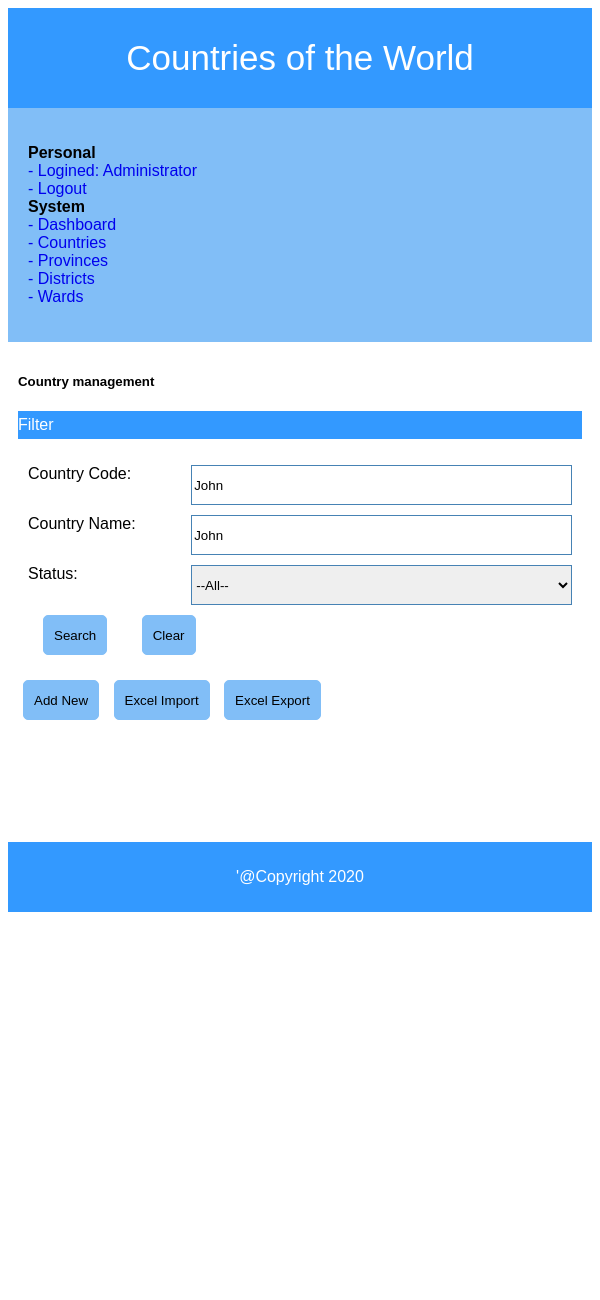
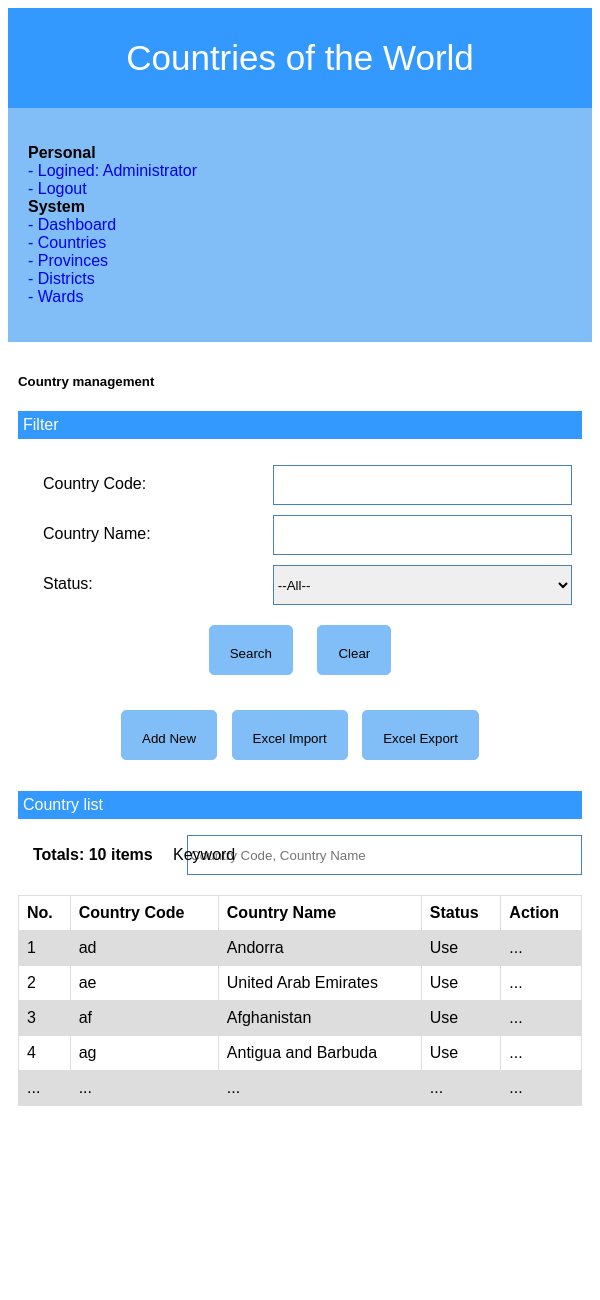
Before and after one commit to hoanthe/Test, a plain HTML site: page h_the_HTml_CSS_Day1_2020_06_20/countries.html in a window 600 px wide. Shown: the top 1300 px of the page. Before the commit the page ends 920 px from the top, so only its background shows below. Drawn offline with Linux system fonts and the light colour scheme.

Commit message:
Update 15/6

```diff
--- /dev/null
+++ b/h_the_HTml_CSS_Day1_2020_06_20/all-ie-only.css
@@ -0,0 +1,30 @@
+.grid-container {
+    display: -ms-grid;
+    -ms-grid-columns: 1fr 1fr;
+    -ms-grid-rows: 1fr 1fr;
+    padding: 10px;
+    align-items: center;
+}
+.form-code , .form-name , .form-select {
+    position: relative;
+  }
+
+.form-code {
+    -ms-grid-column: 1;
+    -ms-grid-row: 1;
+}
+
+.form-name {
+    -ms-grid-column: 2;
+    -ms-grid-row: 1;
+}
+
+.form-select{
+    -ms-grid-row: 2;
+    -ms-grid-column: 1;
+}
+
+.form-button{
+    -ms-grid-column: 2;
+    -ms-grid-row: 2;
+}
--- a/h_the_HTml_CSS_Day1_2020_06_20/countries.html
+++ b/h_the_HTml_CSS_Day1_2020_06_20/countries.html
@@ -4,6 +4,9 @@
 <head>
     <title>Page Title</title>
     <link rel="stylesheet" href="style.css">
+    <!--[if IE10]>
+	<link rel="stylesheet" type="text/css" href="all-ie-only.css" />
+<![endif]-->
 </head>
 
 <body>
@@ -32,15 +35,15 @@
             <div class="country">
                 <p>Filter</p>
                 <div class="grid-container">
-                    <form>
+                    <form class="form-code">
                         <label for="fname">Country Code:</label>
-                        <input type="text" id="fname" name="fname" value="John">
+                        <input type="text" id="fname" name="fname">
                     </form>
-                    <form>
+                    <form class="form-name">
                         <label for="fname">Country Name:</label>
-                        <input type="text" id="fname" name="fname" value="John">
+                        <input type="text" id="fname" name="fname">
                     </form>
-                    <form>
+                    <form class="form-select">
                         <label for="cars">Status:</label>
                         <select id="cars" name="cars">
                             <option value="volvo">--All--</option>
@@ -50,7 +53,7 @@
                             <option value="audi">Audi</option>
                         </select>
                     </form>
-                    <form>
+                    <form class="form-button">
                         <input class="button" type="button" value='Search'></input>
                         <input class="button" type="button" value='Clear'></input>
                     </form>
@@ -60,6 +63,62 @@
                     <input class="button" type="button" value='Excel Import'></input>
                     <input class="button" type="button" value='Excel Export'></input>
                 </div>
+            </div>
+
+            <div>
+                <div class="country-table">
+                    <p>Country list</p>
+                    <strong>Totals: <param>10 items</param></strong>
+                    <span>Keyword</span>
+                    <input type="text" placeholder="Country Code, Country Name"></input>
+                </div>
+                <div>
+                    <table>
+                        <tr>
+                          <th>No.</th>
+                          <th>Country Code</th>
+                          <th>Country Name</th>
+                          <th>Status</th>
+                          <th>Action</th>
+                        </tr>
+                        <tr>
+                          <td>1</td>
+                          <td>ad</td>
+                          <td>Andorra</td>
+                          <td>Use</td>
+                          <td>...</td>
+                        </tr>
+                        <tr>
+                          <td>2</td>
+                          <td>ae</td>
+                          <td>United Arab Emirates</td>
+                          <td>Use</td>
+                          <td>...</td>
+                        </tr>
+                        <tr>
+                          <td>3</td>
+                          <td>af</td>
+                          <td>Afghanistan</td>
+                          <td>Use</td>
+                          <td>...</td>
+                        </tr>
+                        <tr>
+                          <td>4</td>
+                          <td>ag</td>
+                          <td>Antigua and Barbuda</td>
+                          <td>Use</td>
+                          <td>...</td>
+                        </tr>
+                        <tr>
+                          <td>...</td>
+                          <td>...</td>
+                          <td>...</td>
+                          <td>...</td>
+                          <td>...</td>
+                        </tr>
+                      </table>
+                </div>
+
             </div>
 
         </div>
--- a/h_the_HTml_CSS_Day1_2020_06_20/style.css
+++ b/h_the_HTml_CSS_Day1_2020_06_20/style.css
@@ -19,7 +19,7 @@
   nav {
     float: left;
     width: 20%;
-    height: 300px; /* only for demonstration, should be removed */
+    height: 800px; /* only for demonstration, should be removed */
     background: #81BEF7;
     padding: 20px;
   }
@@ -39,14 +39,14 @@
     padding: 10px;
     width: 80%;
     background-color: white;
-    height: 300px; /* only for demonstration, should be removed */
+    height: 800px; /* only for demonstration, should be removed */
   }
 
   .button {
       background-color: #81BEF7;
       border: solid 1px #81BEF7;
       border-radius: 5px;
-      height: 40px;
+      height: 60px;
       margin: auto 15px;
       padding: 0 10px 0px 10px;
   }
@@ -85,11 +85,47 @@
   }
 
   .country p {
+    background-color: #3399ff;
+    color: white;
+    padding-top: 5px;
+    padding-bottom: 5px;
+    padding-left: 5px;
+  }
+
+  .country-table p {
       background-color: #3399ff;
       color: white;
       padding-top: 5px;
       padding-bottom: 5px;
+      padding-left: 5px;
   }
+
+  .country-table span {
+    position: absolute;
+    padding-left: 35px;
+    top: 55px;
+    left: 120px;
+  }
+
+  .country-table strong {
+    position: absolute;
+    top: 55px;
+    left: 15px;
+  }
+
+  .country-table input {
+    width: 70%;
+    float: right;
+    border: steelblue solid 1.5px;
+    height: 40px;
+    margin-bottom: 20px;
+  }
+
+  .country-table {
+    margin-bottom: 20px;
+    position: relative;
+  }
+
 
   .country-button .button {
     margin: 15px 5px;
@@ -98,14 +134,38 @@
   #fname, #cars{
     height: 40px;
     border: steelblue solid 1.5px;
-    width: 70%;
+    width: 65%;
     float: right;
   }
 
+  .form-code , .form-name , .form-select {
+    position: relative;
+  }
+
   label {
-      text-align: center;
-      justify-content: center;
-      justify-items: center;
+    position: absolute;
+    top: 10px;
+    left: 15px;
+  }
+
+  .form-button {
+    justify-self: center;
+  }
+
+  table {
+    font-family: arial, sans-serif;
+    border-collapse: collapse;
+    width: 100%;
+  }
+
+  td, th {
+    border: 1px solid #dddddd;
+    text-align: left;
+    padding: 8px;
+  }
+
+  tr:nth-child(even) {
+    background-color: #dddddd;
   }
 
   @media only screen and (max-width: 600px) {
@@ -121,7 +181,7 @@
       }
       .content-article {
           width: 100%;
-          height: 500px;
+          height: 1200px;
       }
       .grid-container{
           display: grid;
@@ -129,7 +189,49 @@
           grid-template-rows: auto;
           padding: 10px;
       }
-      *{
-          align-items: center;
+      .country-button {
+        text-align: center;
+      }
+      .button {
+        border-radius: 5px;
+        height: 50px;
+        margin: 10px;
+        padding: 20px 20px;
       }
 }
+@media only screen and (max-width: 800px) {
+  nav, article {
+    width: 100%;
+    height: auto;
+  }
+  .country-table strong {
+    display: inline-block;
+    width: 100%;
+  }
+  .country-table span {
+    display: block;
+  }
+  .country-table input {
+    display: block;
+  }
+  .content-article {
+    width: 100%;
+    height: 1000px;
+}
+}
+@media only screen and (min-width: 600px) and (max-width: 920px){
+  nav, article {
+    width: 100%;
+    height: auto;
+  }
+  #fname, #cars{
+    height: 40px;
+    border: steelblue solid 1.5px;
+    width: 55%;
+    float: right;
+  }
+  .content-article {
+    width: 100%;
+    height: 1000px;
+}
+}
```
Also changed, not shown: h_the_HTml_CSS_Day1_2020_06_20/index.html (+3 -0 lines).
